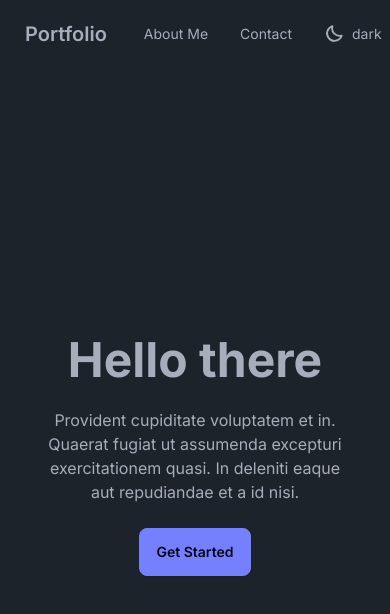
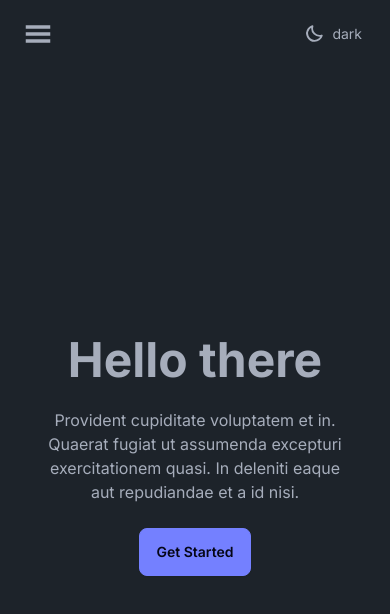
Before and after one commit to taete258/portfolio, a Next.js app: page / in a window 390 px wide. Shown: the top 614 px of the page. Built offline with nearby package versions, Linux system fonts and the light colour scheme.

Commit message:
chore: improve navbar

```diff
--- a/src/components/navbar.tsx
+++ b/src/components/navbar.tsx
@@ -3,6 +3,8 @@ import React from "react";
 import ThemeSwitch from "./theme-switch";
 import useThemeStore from "@/stores/useThemeStore";
 import Link from "next/link";
+import { FaBurger } from "react-icons/fa6";
+import { GiHamburgerMenu } from "react-icons/gi";
 
 export default function Navbar() {
   const theme = useThemeStore((state) => state.theme);
@@ -10,16 +12,44 @@ export default function Navbar() {
   return (
     <div className="navbar bg-base-100 sticky top-0" data-theme={theme}>
       <div className="flex-1">
-        <Link className="btn btn-ghost text-xl" href={"/"}>
-          Portfolio
+        <Link className="btn btn-ghost text-xl hidden sm:flex" href={"/"}>
+          Ratchanon Pheungta
         </Link>
+        <div className="drawer p-0 sm:hidden">
+          <input id="my-drawer" type="checkbox" className="drawer-toggle" />
+          <div className="drawer-content ">
+            {/* Page content here */}
+            <label htmlFor="my-drawer" className=" drawer-button ">
+              <GiHamburgerMenu size={28} className="ml-4" />
+            </label>
+          </div>
+          <div className="drawer-side">
+            <label
+              htmlFor="my-drawer"
+              aria-label="close sidebar"
+              className="drawer-overlay"
+            ></label>
+            <ul className="menu p-4 w-80 min-h-full bg-base-200 text-base-content m-0">
+              {/* Sidebar content here */}
+              <li>
+                <a>Sidebar Item 1</a>
+              </li>
+              <li>
+                <a>Sidebar Item 2</a>
+              </li>
+            </ul>
+          </div>
+        </div>
       </div>
       <div className="flex-none">
         <ul className="menu menu-horizontal px-1">
-          <li>
+          <li className="hidden sm:flex">
+            <Link href="/">Home</Link>
+          </li>
+          <li className="hidden sm:flex">
             <Link href="/about-me">About Me</Link>
           </li>
-          <li>
+          <li className="hidden sm:flex">
             <Link href="/contacts">Contact</Link>
           </li>
           <li>
```
